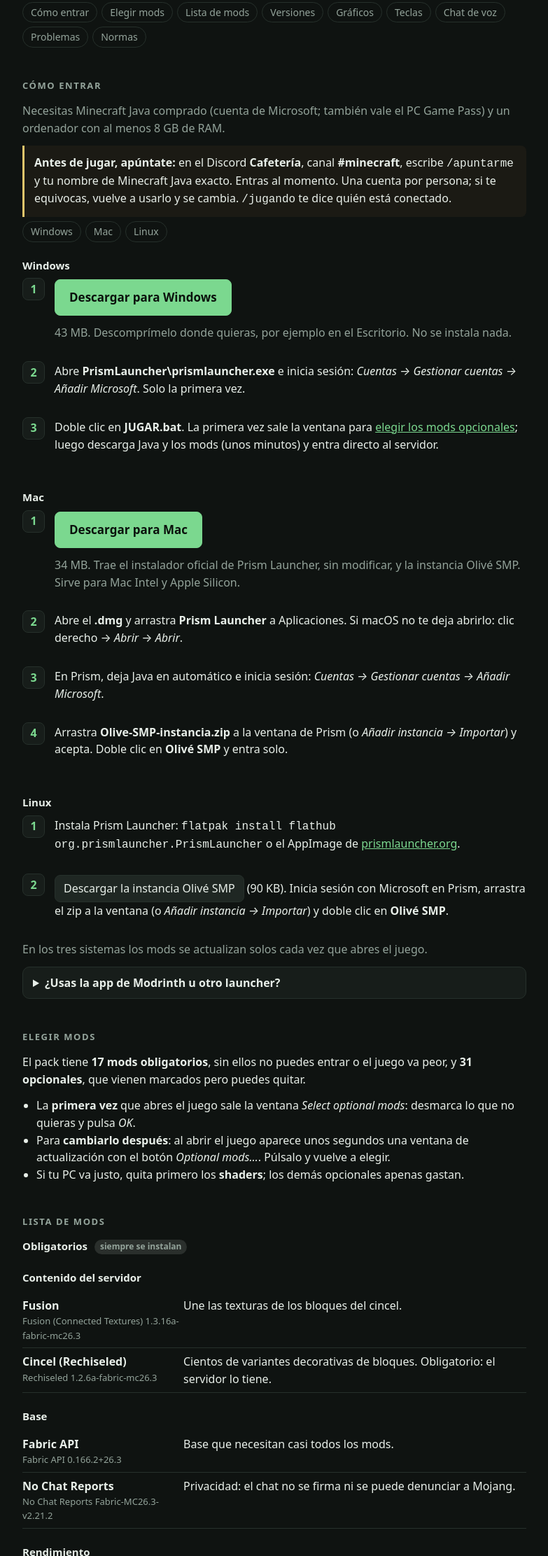
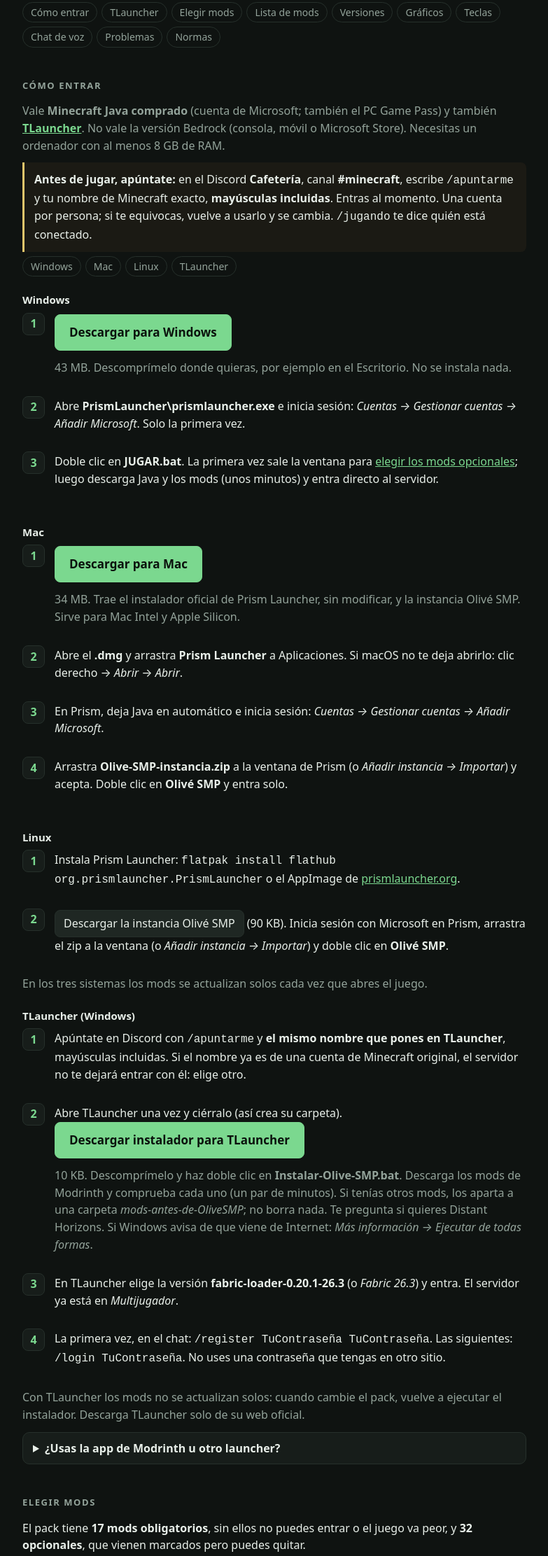
Before and after one commit to JosepOli/olive-smp, a plain HTML site: page index.html in a window 1280 px wide. Shown: the part 282-2505 px from the top of the page at 70% size, without its empty margins (248-1031 px from the left). Drawn offline with Linux system fonts and the light colour scheme; no server answers.

Commit message:
1.4.0: TLauncher admitido (EasyAuth + instalador para TLauncher) y Distant Horizons opcional (servidor con DH)

```diff
--- a/index.html
+++ b/index.html
@@ -45,19 +45,19 @@ nav{display:flex;flex-wrap:wrap;gap:6px;margin-top:22px} nav a{font-size:14px;te
 </head>
 <body><main>
 <h1>Olivé <i>SMP</i></h1>
-<p class="mut">Servidor de Minecraft de los amigos de Josep · Java 26.3 con Fabric · abierto 24/7 · versión del pack 1.3.1</p>
+<p class="mut">Servidor de Minecraft de los amigos de Josep · Java 26.3 con Fabric · abierto 24/7 · versión del pack 1.4.0</p>
 <div class="status"><span class="dot" id="dot"></span><span id="st">Comprobando servidor…</span></div>
 <div class="addr"><code>5.225.81.47</code><button onclick="navigator.clipboard.writeText('5.225.81.47');this.textContent='Copiado'">Copiar</button></div>
-<nav><a href="#entrar">Cómo entrar</a><a href="#elegir">Elegir mods</a><a href="#mods">Lista de mods</a><a href="#versiones">Versiones</a><a href="#graficos">Gráficos</a><a href="#teclas">Teclas</a><a href="#voz">Chat de voz</a><a href="#problemas">Problemas</a><a href="#normas">Normas</a></nav>
+<nav><a href="#entrar">Cómo entrar</a><a href="#tlauncher">TLauncher</a><a href="#elegir">Elegir mods</a><a href="#mods">Lista de mods</a><a href="#versiones">Versiones</a><a href="#graficos">Gráficos</a><a href="#teclas">Teclas</a><a href="#voz">Chat de voz</a><a href="#problemas">Problemas</a><a href="#normas">Normas</a></nav>
 
 <h2 id="entrar">Cómo entrar</h2>
-<p class="mut">Necesitas Minecraft Java comprado (cuenta de Microsoft; también vale el PC Game Pass) y un ordenador con al menos 8 GB de RAM.</p>
-<p class="note"><b>Antes de jugar, apúntate:</b> en el Discord <b>Cafetería</b>, canal <b>#minecraft</b>, escribe <code>/apuntarme</code> y tu nombre de Minecraft Java exacto. Entras al momento. Una cuenta por persona; si te equivocas, vuelve a usarlo y se cambia. <code>/jugando</code> te dice quién está conectado.</p>
-<nav style="margin:6px 0 4px"><a href="#win">Windows</a><a href="#mac">Mac</a><a href="#linux">Linux</a></nav>
+<p class="mut">Vale <b>Minecraft Java comprado</b> (cuenta de Microsoft; también el PC Game Pass) y también <b><a href="#tlauncher">TLauncher</a></b>. No vale la versión Bedrock (consola, móvil o Microsoft Store). Necesitas un ordenador con al menos 8 GB de RAM.</p>
+<p class="note"><b>Antes de jugar, apúntate:</b> en el Discord <b>Cafetería</b>, canal <b>#minecraft</b>, escribe <code>/apuntarme</code> y tu nombre de Minecraft exacto, <b>mayúsculas incluidas</b>. Entras al momento. Una cuenta por persona; si te equivocas, vuelve a usarlo y se cambia. <code>/jugando</code> te dice quién está conectado.</p>
+<nav style="margin:6px 0 4px"><a href="#win">Windows</a><a href="#mac">Mac</a><a href="#linux">Linux</a><a href="#tlauncher">TLauncher</a></nav>
 
 <h3 id="win">Windows</h3>
 <ol class="steps">
-<li><p><a class="btn main" href="https://github.com/JosepOli/olive-smp/releases/download/v1.3.1/Olive-SMP-Windows-1.3.1.zip">Descargar para Windows</a></p>
+<li><p><a class="btn main" href="https://github.com/JosepOli/olive-smp/releases/download/v1.4.0/Olive-SMP-Windows-1.4.0.zip">Descargar para Windows</a></p>
 <p class="mut">43 MB. Descomprímelo donde quieras, por ejemplo en el Escritorio. No se instala nada.</p></li>
 <li><p>Abre <b>PrismLauncher\prismlauncher.exe</b> e inicia sesión: <i>Cuentas → Gestionar cuentas → Añadir Microsoft</i>. Solo la primera vez.</p></li>
 <li><p>Doble clic en <b>JUGAR.bat</b>. La primera vez sale la ventana para <a href="#elegir">elegir los mods opcionales</a>; luego descarga Java y los mods (unos minutos) y entra directo al servidor.</p></li>
@@ -65,7 +65,7 @@ nav{display:flex;flex-wrap:wrap;gap:6px;margin-top:22px} nav a{font-size:14px;te
 
 <h3 id="mac">Mac</h3>
 <ol class="steps">
-<li><p><a class="btn main" href="https://github.com/JosepOli/olive-smp/releases/download/v1.3.1/Olive-SMP-Mac-1.3.1.zip">Descargar para Mac</a></p>
+<li><p><a class="btn main" href="https://github.com/JosepOli/olive-smp/releases/download/v1.4.0/Olive-SMP-Mac-1.4.0.zip">Descargar para Mac</a></p>
 <p class="mut">34 MB. Trae el instalador oficial de Prism Launcher, sin modificar, y la instancia Olivé SMP. Sirve para Mac Intel y Apple Silicon.</p></li>
 <li><p>Abre el <b>.dmg</b> y arrastra <b>Prism Launcher</b> a Aplicaciones. Si macOS no te deja abrirlo: clic derecho → <i>Abrir</i> → <i>Abrir</i>.</p></li>
 <li><p>En Prism, deja Java en automático e inicia sesión: <i>Cuentas → Gestionar cuentas → Añadir Microsoft</i>.</p></li>
@@ -75,15 +75,25 @@ nav{display:flex;flex-wrap:wrap;gap:6px;margin-top:22px} nav a{font-size:14px;te
 <h3 id="linux">Linux</h3>
 <ol class="steps">
 <li><p>Instala Prism Launcher: <code>flatpak install flathub org.prismlauncher.PrismLauncher</code> o el AppImage de <a href="https://prismlauncher.org/download/">prismlauncher.org</a>.</p></li>
-<li><p><a class="btn" href="https://github.com/JosepOli/olive-smp/releases/download/v1.3.1/Olive-SMP-instancia-1.3.1.zip">Descargar la instancia Olivé SMP</a> (90 KB). Inicia sesión con Microsoft en Prism, arrastra el zip a la ventana (o <i>Añadir instancia → Importar</i>) y doble clic en <b>Olivé SMP</b>.</p></li>
+<li><p><a class="btn" href="https://github.com/JosepOli/olive-smp/releases/download/v1.4.0/Olive-SMP-instancia-1.4.0.zip">Descargar la instancia Olivé SMP</a> (90 KB). Inicia sesión con Microsoft en Prism, arrastra el zip a la ventana (o <i>Añadir instancia → Importar</i>) y doble clic en <b>Olivé SMP</b>.</p></li>
 </ol>
 <p class="mut">En los tres sistemas los mods se actualizan solos cada vez que abres el juego.</p>
+
+<h3 id="tlauncher">TLauncher (Windows)</h3>
+<ol class="steps">
+<li><p>Apúntate en Discord con <code>/apuntarme</code> y <b>el mismo nombre que pones en TLauncher</b>, mayúsculas incluidas. Si el nombre ya es de una cuenta de Minecraft original, el servidor no te dejará entrar con él: elige otro.</p></li>
+<li><p>Abre TLauncher una vez y ciérralo (así crea su carpeta). <a class="btn main" href="https://github.com/JosepOli/olive-smp/releases/download/v1.4.0/Olive-SMP-TLauncher-1.4.0.zip">Descargar instalador para TLauncher</a></p>
+<p class="mut">10 KB. Descomprímelo y haz doble clic en <b>Instalar-Olive-SMP.bat</b>. Descarga los mods de Modrinth y comprueba cada uno (un par de minutos). Si tenías otros mods, los aparta a una carpeta <i>mods-antes-de-OliveSMP</i>; no borra nada. Te pregunta si quieres Distant Horizons. Si Windows avisa de que viene de Internet: <i>Más información → Ejecutar de todas formas</i>.</p></li>
+<li><p>En TLauncher elige la versión <b>fabric-loader-0.20.1-26.3</b> (o <i>Fabric 26.3</i>) y entra. El servidor ya está en <i>Multijugador</i>.</p></li>
+<li><p>La primera vez, en el chat: <code>/register TuContraseña TuContraseña</code>. Las siguientes: <code>/login TuContraseña</code>. No uses una contraseña que tengas en otro sitio.</p></li>
+</ol>
+<p class="mut">Con TLauncher los mods no se actualizan solos: cuando cambie el pack, vuelve a ejecutar el instalador. Descarga TLauncher solo de su web oficial.</p>
 <details><summary>¿Usas la app de Modrinth u otro launcher?</summary>
-<p style="margin-top:10px">Descarga <a href="https://github.com/JosepOli/olive-smp/releases/download/v1.3.1/Olive-SMP-1.3.1.mrpack">Olive-SMP-1.3.1.mrpack</a> e impórtalo (Modrinth App: <i>+ → Importar</i>; Prism: <i>Añadir instancia → Importar</i>). El servidor ya viene en la lista de multijugador.</p>
+<p style="margin-top:10px">Descarga <a href="https://github.com/JosepOli/olive-smp/releases/download/v1.4.0/Olive-SMP-1.4.0.mrpack">Olive-SMP-1.4.0.mrpack</a> e impórtalo (Modrinth App: <i>+ → Importar</i>; Prism: <i>Añadir instancia → Importar</i>). El servidor ya viene en la lista de multijugador.</p>
 <p class="mut">Así se instalan todos los mods. Para quitar un opcional, desactívalo en la lista de mods de tu launcher. Los mods no se actualizan solos: si cambia el pack, vuelve a importarlo desde aquí.</p></details>
 
 <h2 id="elegir">Elegir mods</h2>
-<p>El pack tiene <b>17 mods obligatorios</b>, sin ellos no puedes entrar o el juego va peor, y <b>31 opcionales</b>, que vienen marcados pero puedes quitar.</p>
+<p>El pack tiene <b>17 mods obligatorios</b>, sin ellos no puedes entrar o el juego va peor, y <b>32 opcionales</b>, que vienen marcados pero puedes quitar.</p>
 <ul style="margin:0 0 12px;padding-left:20px">
 <li>La <b>primera vez</b> que abres el juego sale la ventana <i>Select optional mods</i>: desmarca lo que no quieras y pulsa <i>OK</i>.</li>
 <li>Para <b>cambiarlo después</b>: al abrir el juego aparece unos segundos una ventana de actualización con el botón <i>Optional mods…</i>. Púlsalo y vuelve a elegir.</li>
@@ -96,7 +106,7 @@ nav{display:flex;flex-wrap:wrap;gap:6px;margin-top:22px} nav a{font-size:14px;te
 <tr><td>Cincel (Rechiseled)<small>Rechiseled 1.2.6a-fabric-mc26.3</small></td><td>Cientos de variantes decorativas de bloques. Obligatorio: el servidor lo tiene.</td></tr>
 </table>
 <h3>Base</h3><table class="tbl"><tr><td>Fabric API<small>Fabric API 0.166.2+26.3</small></td><td>Base que necesitan casi todos los mods.</td></tr>
-<tr><td>No Chat Reports<small>No Chat Reports Fabric-MC26.3-v2.21.2</small></td><td>Privacidad: el chat no se firma ni se puede denunciar a Mojang.</td></tr>
+<tr><td>No Chat Reports<small>No Chat Reports Fabric-MC26.3-v2.21.3</small></td><td>Privacidad: el chat no se firma ni se puede denunciar a Mojang.</td></tr>
 </table>
 <h3>Rendimiento</h3><table class="tbl"><tr><td>Entity Culling<small>Entity Culling 1.12.1</small></td><td>No dibuja lo que no ves (detrás de paredes).</td></tr>
 <tr><td>FerriteCore<small>FerriteCore 9.0.0-fabric</small></td><td>Usa menos memoria RAM.</td></tr>
@@ -129,6 +139,8 @@ nav{display:flex;flex-wrap:wrap;gap:6px;margin-top:22px} nav a{font-size:14px;te
 <tr><td>Lluvia y nieve mejoradas<small>Particle Rain v4.0.4+26.3-fabric</small></td><td>Partículas, salpicaduras y niebla de tormenta. <span class="cost">Coste en tu PC: bajo</span></td></tr>
 <tr><td>Capas que ondean<small>Wavey Capes 1.11.3</small></td><td> <span class="cost">Coste en tu PC: muy bajo</span></td></tr>
 </table>
+<h3>Vista lejana</h3><table class="tbl"><tr><td>Distant Horizons<small>Distant Horizons 3.3.4-26.3</small></td><td>Ves montañas y construcciones a kilómetros. El servidor te envía el paisaje ya calculado. Necesita buen PC (16 GB de RAM y gráfica decente): viene desmarcado. <span class="cost">Coste en tu PC: alto</span></td></tr>
+</table>
 <h3>Texturas</h3><table class="tbl"><tr><td>Entity Model Features<small>[EMF] Entity Model Features 3.3.12-fabric-26.3</small></td><td>Necesario para Fresh Animations. <span class="cost">Coste en tu PC: bajo</span></td></tr>
 <tr><td>Entity Texture Features<small>[ETF] Entity Texture Features 7.2.7-fabric-26.3</small></td><td>Necesario para Fresh Animations. <span class="cost">Coste en tu PC: bajo</span></td></tr>
 <tr><td>Patrix 32x<small>Patrix 32x 93</small></td><td>Texturas realistas con los colores de siempre; con shaders ganan relieve y brillos. El cambio que más se nota. 72 MB. <span class="cost">Coste en tu PC: medio</span></td></tr>
@@ -160,6 +172,7 @@ nav{display:flex;flex-wrap:wrap;gap:6px;margin-top:22px} nav a{font-size:14px;te
 <tr><td><a href="https://modrinth.com/mod/chat-heads">Chat Heads</a></td><td><code>1.3.2</code></td><td>Opcional</td></tr>
 <tr><td><a href="https://modrinth.com/mod/cloth-config">Cloth Config API</a></td><td><code>26.3.159+fabric</code></td><td>Obligatorio</td></tr>
 <tr><td><a href="https://modrinth.com/mod/continuity">Continuity</a></td><td><code>3.0.1+26.3</code></td><td>Opcional</td></tr>
+<tr><td><a href="https://modrinth.com/mod/distanthorizons">Distant Horizons</a></td><td><code>3.3.4-26.3</code></td><td>Opcional</td></tr>
 <tr><td><a href="https://modrinth.com/mod/emotecraft">Emotecraft</a></td><td><code>3.5.0-b.build.179</code></td><td>Opcional</td></tr>
 <tr><td><a href="https://modrinth.com/mod/entityculling">Entity Culling</a></td><td><code>1.12.1</code></td><td>Obligatorio</td></tr>
 <tr><td><a href="https://modrinth.com/mod/fabric-api">Fabric API</a></td><td><code>0.166.2+26.3</code></td><td>Obligatorio</td></tr>
@@ -173,7 +186,7 @@ nav{display:flex;flex-wrap:wrap;gap:6px;margin-top:22px} nav a{font-size:14px;te
 <tr><td><a href="https://modrinth.com/mod/lithium">Lithium</a></td><td><code>mc26.3-0.26.4-fabric</code></td><td>Obligatorio</td></tr>
 <tr><td><a href="https://modrinth.com/mod/modmenu">Mod Menu</a></td><td><code>21.0.1</code></td><td>Opcional</td></tr>
 <tr><td><a href="https://modrinth.com/mod/mouse-tweaks">Mouse Tweaks</a></td><td><code>26.3-2.31-fabric</code></td><td>Opcional</td></tr>
-<tr><td><a href="https://modrinth.com/mod/no-chat-reports">No Chat Reports</a></td><td><code>Fabric-MC26.3-v2.21.2</code></td><td>Obligatorio</td></tr>
+<tr><td><a href="https://modrinth.com/mod/no-chat-reports">No Chat Reports</a></td><td><code>Fabric-MC26.3-v2.21.3</code></td><td>Obligatorio</td></tr>
 <tr><td><a href="https://modrinth.com/mod/not-enough-animations">Not Enough Animations</a></td><td><code>1.12.7</code></td><td>Opcional</td></tr>
 <tr><td><a href="https://modrinth.com/mod/particle-rain">Particle Rain</a></td><td><code>v4.0.4+26.3-fabric</code></td><td>Opcional</td></tr>
 <tr><td><a href="https://modrinth.com/mod/player-animation-library">Player Animation Library</a></td><td><code>1.2.9</code></td><td>Obligatorio</td></tr>
@@ -201,7 +214,7 @@ nav{display:flex;flex-wrap:wrap;gap:6px;margin-top:22px} nav a{font-size:14px;te
 <tr><td><a href="https://modrinth.com/resourcepack/patrix-32x">Patrix 32x</a></td><td><code>93</code></td><td>Textura</td></tr>
 <tr><td><a href="https://modrinth.com/resourcepack/visual-armor-trims">Visual: Armor Trims</a></td><td><code>4.3</code></td><td>Textura</td></tr>
 </table>
-<p class="mut">Atajo: el archivo <a href="https://github.com/JosepOli/olive-smp/releases/download/v1.3.1/Olive-SMP-1.3.1.mrpack">Olive-SMP-1.3.1.mrpack</a> contiene exactamente esta lista; la mayoría de launchers lo importan. El servidor comprueba las cuentas de Minecraft: solo entran cuentas oficiales apuntadas con <code>/apuntarme</code>.</p>
+<p class="mut">Atajo: el archivo <a href="https://github.com/JosepOli/olive-smp/releases/download/v1.4.0/Olive-SMP-1.4.0.mrpack">Olive-SMP-1.4.0.mrpack</a> contiene exactamente esta lista; la mayoría de launchers lo importan. Solo entran nombres apuntados con <code>/apuntarme</code>: las cuentas oficiales entran directas y las de TLauncher con <code>/register</code> y <code>/login</code>.</p>
 
 <h2 id="graficos">Gráficos</h2>
 <p>Texturas: <b>Patrix 32x</b> cambia el aspecto de todos los bloques, y con shaders gana relieve y brillos. Viene activada junto con Fresh Animations, hojas, hierba, cultivos, faroles y adornos de armadura. Si tu PC va justo, desactiva Patrix en <i>Opciones → Paquetes de recursos</i>.</p>
@@ -210,6 +223,8 @@ nav{display:flex;flex-wrap:wrap;gap:6px;margin-top:22px} nav a{font-size:14px;te
 <tr><td>Complementary</td><td>El bonito: agua, nubes, sombras y luz. Para gráficas medias o buenas (GTX 1660 / RX 580 o mejor).</td></tr>
 <tr><td>MakeUp Ultra Fast</td><td>Ligero, para portátiles y gráficas modestas.</td></tr>
 </table>
+
+<p><b>Distant Horizons</b> (opcional, viene desmarcado): dibuja el paisaje a kilómetros con poco coste para lo que enseña. El servidor te envía el terreno ya calculado, así que ves lejos aunque no hayas pasado por allí. Necesita 16 GB de RAM y una gráfica decente; si tu PC va justo, déjalo apagado. Actívalo con el botón <i>Optional mods…</i> (o diciendo que sí en el instalador de TLauncher). Se ajusta en <i>Opciones → Distant Horizons</i>.</p>
 
 <h2 id="teclas">Teclas</h2>
 <table>
@@ -228,7 +243,9 @@ nav{display:flex;flex-wrap:wrap;gap:6px;margin-top:22px} nav a{font-size:14px;te
 <p>La primera vez, pulsa <kbd>V</kbd> y elige tu micrófono. Te oyen los que están cerca, y se oye más bajo cuanto más lejos. Para hablar, mantén <kbd>Bloq Mayús</kbd>; puedes cambiar a «activación por voz» en el mismo menú. En <kbd>V</kbd> también puedes crear un grupo para hablar con tus amigos aunque estéis lejos.</p>
 
 <h2 id="problemas">Problemas frecuentes</h2>
-<details><summary>«You are not white-listed on this server»</summary><p style="margin-top:8px">Aún no te has apuntado, o lo hiciste con otro nombre. En Discord, canal #minecraft: <code>/apuntarme</code> con tu nombre exacto (da igual mayúsculas o minúsculas).</p></details>
+<details><summary>«You are not white-listed on this server»</summary><p style="margin-top:8px">Aún no te has apuntado, o lo hiciste con otro nombre. En Discord, canal #minecraft: <code>/apuntarme</code> con tu nombre exacto. Con TLauncher, las mayúsculas cuentan: <code>Pepe</code> y <code>pepe</code> son nombres distintos.</p></details>
+<details><summary>TLauncher: «Invalid session» o no me deja entrar con mi nombre</summary><p style="margin-top:8px">Ese nombre es de una cuenta de Minecraft original y el servidor protege a su dueño. Cambia el nombre en TLauncher y vuelve a usar <code>/apuntarme</code> con el nuevo.</p></details>
+<details><summary>TLauncher: me he olvidado de la contraseña</summary><p style="margin-top:8px">Avisa a Josep: te la borra y vuelves a hacer <code>/register</code>.</p></details>
 <details><summary>Al entrar sale un error de mods que faltan o no coinciden</summary><p style="margin-top:8px">Te falta un mod obligatorio o tienes una versión vieja. Abre con <b>JUGAR.bat</b> (no con el Minecraft normal) para que se actualice, o vuelve a importar el .mrpack.</p></details>
 <details><summary>Va a tirones o con pocos FPS</summary><p style="margin-top:8px">Pulsa <kbd>K</kbd> para quitar shaders. Si sigue igual, baja la distancia de renderizado (<i>Opciones → Calidad gráfica</i>) o quita los shaders con el botón <i>Optional mods…</i>.</p></details>
 <details><summary>El juego se cierra al arrancar o pide más memoria</summary><p style="margin-top:8px">En Prism: clic derecho en la instancia <i>Olivé SMP → Editar → Ajustes → Memoria</i> y sube el máximo a 6 GB si tu PC tiene 16 GB.</p></details>
```
Also changed, not shown: 4 other files.
